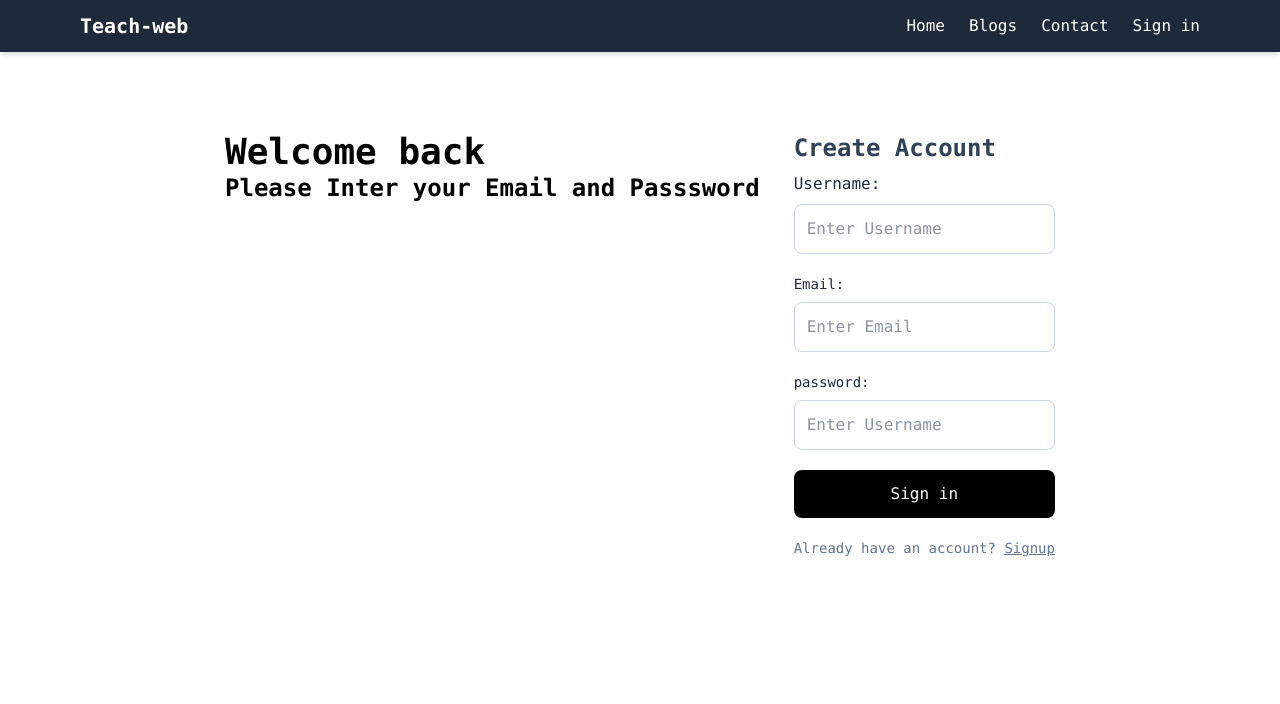
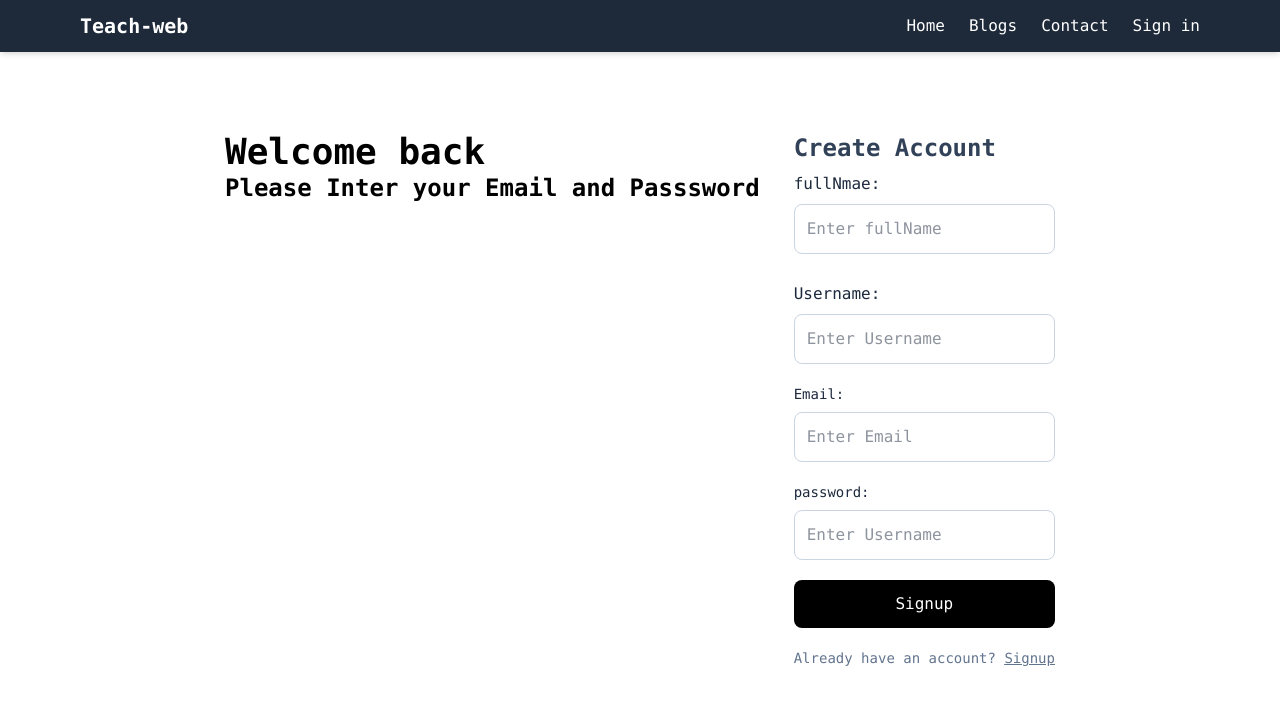
Before and after one commit to omar-abdi/Teach-blog-site, a React app in the folder frontend/: page /signup in a window 1280 px wide. Shown: the top 704 px of the page. Built offline with nearby package versions, Linux system fonts and the light colour scheme; the HTML template or start-up script is replaced by a standard one.

Commit message:
21.signup update

```diff
--- a/frontend/src/pages/Signup.jsx
+++ b/frontend/src/pages/Signup.jsx
@@ -12,6 +12,13 @@ function Signup() {
     <h1 className='text-2xl font-semibold  text-slate-700'>Create Account</h1>
          <form className='text-slate-800 flex flex-col gap-5   text-slate-800' >
 
+            <div >
+                <label  className='block my-2'>fullNmae:</label>
+                <div>
+                    <input type="text"  placeholder='Enter fullName' className='w-full p-3 border border-slate-300 rounded-lg focus:outline-none focus:ring-2 focus:ring-black transition'/>
+                </div>
+
+            </div>
             <div >
                 <label  className='block my-2'>Username:</label>
                 <div>
@@ -35,7 +42,7 @@ function Signup() {
             </div>
 
            <button className="bg-black text-white p-3 rounded-lg hover:bg-slate-800 transition">
-    Sign in
+    Signup
   </button>
   <p className="text-center text-sm text-slate-500">
 Already  have an account? <span className="underline cursor-pointer"><Link to="/login">Signup</Link></span>
```
